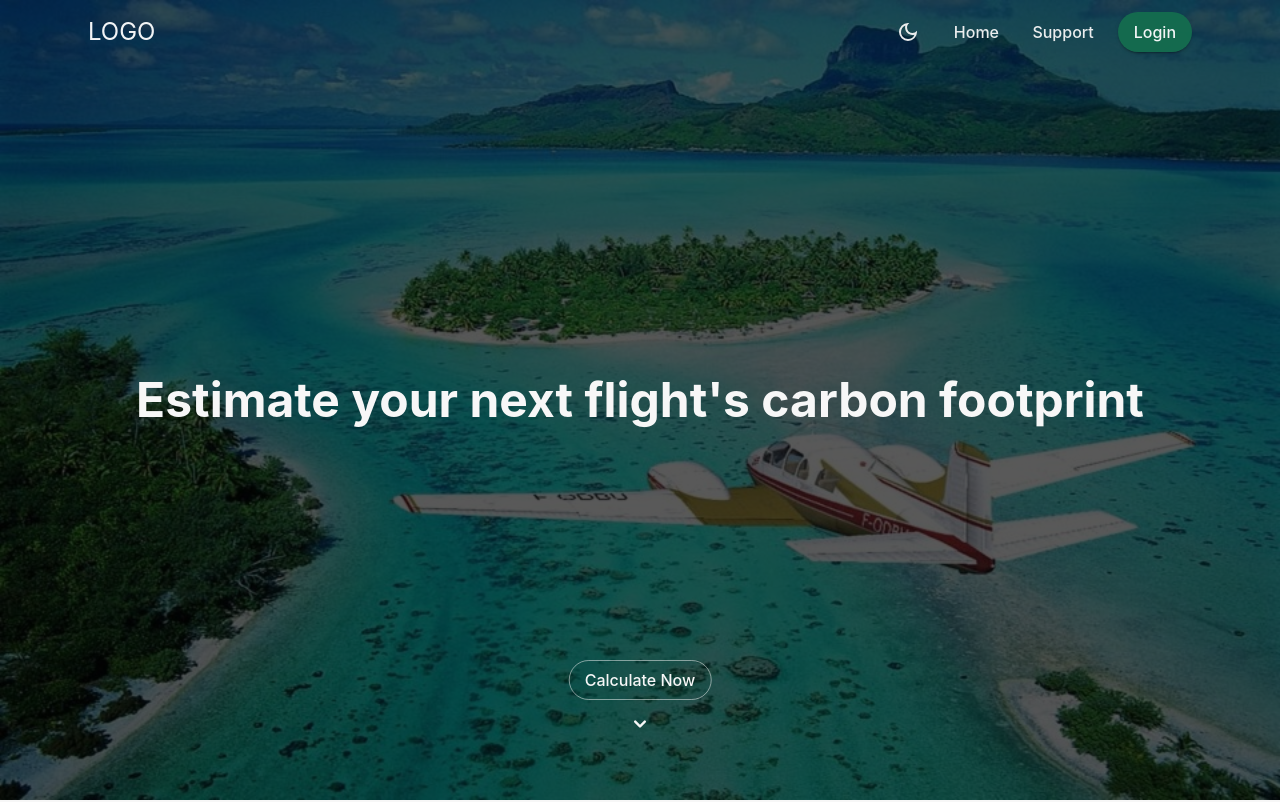
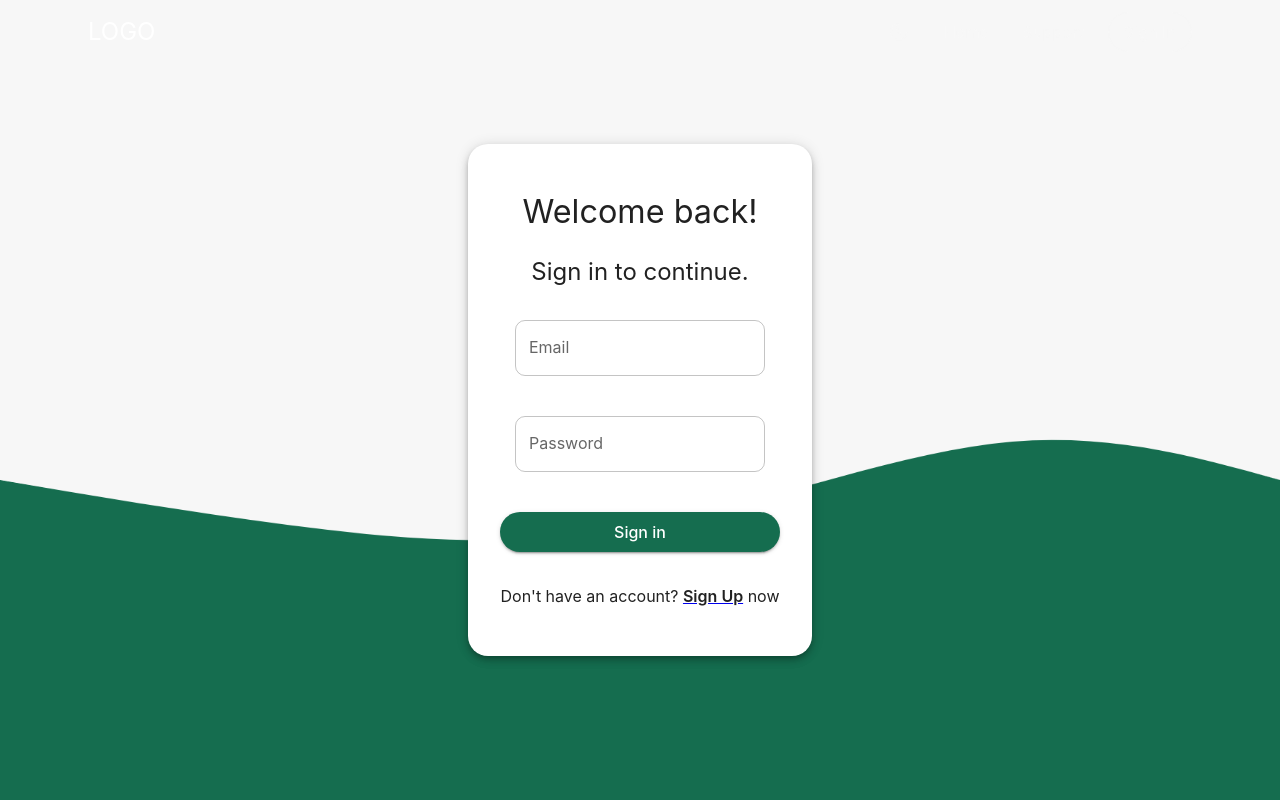
Before and after one commit to alisherkhan98/frintend-final-project, a React (Create React App) app: page /signin in a window 1280 px wide. Shown: the top 802 px of the page. Built offline with nearby package versions, Linux system fonts and the light colour scheme; no server answers.

Commit message:
added sign in screen

```diff
--- a/package.json
+++ b/package.json
@@ -11,10 +11,12 @@
     "@testing-library/react": "^13.4.0",
     "@testing-library/user-event": "^14.4.3",
     "axios": "^1.1.3",
+    "firebase": "^9.14.0",
     "react": "^18.2.0",
     "react-dom": "^18.2.0",
     "react-icons": "^4.6.0",
     "react-redux": "^8.0.5",
+    "react-router-dom": "^6.4.4",
     "react-scripts": "5.0.1",
     "web-vitals": "^2.1.4"
   },
--- a/src/App.js
+++ b/src/App.js
@@ -1,46 +1,29 @@
 // react
 import React from "react";
+// MUI
+import { useMediaQuery } from "@mui/material";
+// router
+import { BrowserRouter as Router, Routes, Route } from "react-router-dom";
 // components
 import Navbar from "./components/Navbar";
-import Hero from "./components/Hero";
-import Calculator from "./components/Calculator";
-import DidYouKnow from "./components/DidYouKnow";
 import Theme from "./theme";
-import MyAlert from "./components/MyAlert";
-import Footer from "./components/Footer";
-// redux
-import { useSelector } from "react-redux";
-import ResultCards from "./components/ResultCards";
-// MUI
-import { useMediaQuery } from "@mui/material";
+// screens
+import HomeScreen from "./screens/HomeScreen";
+import SignInScreen from "./screens/SignInScreen";
 
 function App() {
   const initialMode = useMediaQuery("(prefers-color-scheme: dark)");
   const [isDarkMode, setIsDarkMode] = React.useState(initialMode);
-  const { footprintDetails, isFetchingFootprint, footprintError } = useSelector(
-    (state) => state.flightData
-  );
-  console.log(footprintError);
+
   return (
     <Theme isDarkMode={isDarkMode}>
-      <Navbar setIsDarkMode={setIsDarkMode} isDarkMode={isDarkMode} />
-      <Hero />
-      <Calculator />
-      {/* alert for errors */}
-      {footprintError && !footprintDetails && (
-        <MyAlert
-          text={
-            "Error code: " +
-            footprintError.status +
-            ". " +
-            footprintError.message
-          }
-          severity="error"
-        />
-      )}
-      {footprintDetails && !isFetchingFootprint && <ResultCards />}
-      <DidYouKnow />
-      <Footer />
+      <Router>
+        <Navbar setIsDarkMode={setIsDarkMode} isDarkMode={isDarkMode} />
+        <Routes>
+          <Route path="/" element={<HomeScreen />} />
+          <Route path="/signin" element={<SignInScreen />} />
+        </Routes>
+      </Router>
     </Theme>
   );
 }
--- a/src/components/Calculator.js
+++ b/src/components/Calculator.js
@@ -113,7 +113,7 @@ function Calculator() {
   }
 
   return (
-    <Box sx={{ backgroundColor: "neutral.main", py: 5 }} ref={calculatorRef}>
+    <Box sx={{ backgroundColor: "neutral.main", py: 8 }} ref={calculatorRef}>
       <Container>
         <Paper
           component="form"
--- a/src/components/DidYouKnow.js
+++ b/src/components/DidYouKnow.js
@@ -16,7 +16,7 @@ function DidYouKnow() {
   const theme = useTheme();
   return (
     <Box
-      sx={{ backgroundColor: "background.section", py: 5 }}
+      sx={{ backgroundColor: "background.section", py: 8 }}
       component="section"
     >
       <Container>
@@ -25,7 +25,7 @@ function DidYouKnow() {
           variant="h4"
           textAlign="center"
           fontWeight={700}
-          mb={4}
+          mb={6}
         >
           Did You Know?
         </Typography>
--- a/src/components/Navbar.js
+++ b/src/components/Navbar.js
@@ -20,6 +20,8 @@ import {
 // icons
 import { FaBars } from "react-icons/fa";
 import { MdOutlineDarkMode, MdOutlineWbSunny } from "react-icons/md";
+// router
+import { useLocation, useNavigate } from "react-router-dom";
 
 // constants
 const drawerWidth = "66vw";
@@ -28,6 +30,8 @@ function Navbar({ setIsDarkMode, isDarkMode }) {
   const [mobileOpen, setMobileOpen] = React.useState(false);
   const [show, setShow] = React.useState(false);
   const theme = useTheme();
+  const navigate = useNavigate();
+  let location = useLocation();
 
   // listener for scroll
   React.useEffect(() => {
@@ -38,9 +42,15 @@ function Navbar({ setIsDarkMode, isDarkMode }) {
         setShow(false);
       }
     }
-    window.addEventListener("scroll", navTransition);
-    return () => window.removeEventListener("scroll", navTransition);
-  }, []);
+
+    if (location.pathname === "/signIn") {
+      setShow(true);
+    } else {
+      setShow(false);
+      window.addEventListener("scroll", navTransition);
+      return () => window.removeEventListener("scroll", navTransition);
+    }
+  }, [location.pathname]);
 
   // function to toggle drawer
   const handleDrawerToggle = () => {
@@ -101,7 +111,7 @@ function Navbar({ setIsDarkMode, isDarkMode }) {
         elevation={show ? 5 : 0}
         sx={{
           opacity: 0.95,
-          transition: "all .5s ease",
+          transition: "all .3s ease",
         }}
       >
         <Container>
@@ -127,14 +137,22 @@ function Navbar({ setIsDarkMode, isDarkMode }) {
               >
                 {darkModeIcon}
               </IconButton>
-              <Button color={show ? "primary" : "hero"} sx={{ mr: 2 }}>
+              <Button
+                color={show ? "primary" : "hero"}
+                sx={{ mr: 2 }}
+                onClick={() => navigate("/")}
+              >
                 Home
               </Button>
               <Button color={show ? "primary" : "hero"} sx={{ mr: 2 }}>
                 Support
               </Button>
-              <Button variant="contained" color="primary" sx={{}}>
-                Login
+              <Button
+                variant="outlined"
+                color={show ? "primary" : "hero"}
+                onClick={() => navigate("/signIn")}
+              >
+                Sign In
               </Button>
             </Box>
             <IconButton
--- a/src/components/ResultCards.js
+++ b/src/components/ResultCards.js
@@ -24,7 +24,7 @@ function ResultCards() {
   const totalEmissions = Math.round(footprintDetails.carbon_kg) + " kg";
   const trees = Math.round(footprintDetails.carbon_kg / 21) + " trees";
   return (
-    <Box sx={{ backgroundColor: "neutral.main", py: 5 }}>
+    <Box sx={{ backgroundColor: "neutral.main", pt: 3, pb: 8 }}>
       <Container>
         <Typography
           color="primary"
--- a/src/custom hooks/UseFetchFootprint.js
+++ b/src/custom hooks/UseFetchFootprint.js
@@ -15,7 +15,6 @@ function UseFetchFootprint(details, calculatorRef) {
   const { isFetchingFootprint } = useSelector((state) => state.flightData);
   React.useEffect(() => {
     if (isFetchingFootprint) {
-      console.log(process.env.REACT_APP_API_KEY);
       const legs = [
         {
           departure_airport: details?.departureAirport?.code,
--- /dev/null
+++ b/src/screens/HomeScreen.js
@@ -0,0 +1,40 @@
+// react
+import React from "react";
+// redux
+import { useSelector } from "react-redux";
+// components
+import Hero from "../components/Hero";
+import Calculator from "../components/Calculator";
+import DidYouKnow from "../components/DidYouKnow";
+import MyAlert from "../components/MyAlert";
+import ResultCards from "../components/ResultCards";
+import Footer from "../components/Footer";
+
+function HomeScreen() {
+  const { footprintDetails, isFetchingFootprint, footprintError } = useSelector(
+    (state) => state.flightData
+  );
+  return (
+    <>
+      <Hero />
+      <Calculator />
+      {/* alert for errors */}
+      {footprintError && !footprintDetails && (
+        <MyAlert
+          text={
+            "Error code: " +
+            footprintError.status +
+            ". " +
+            footprintError.message
+          }
+          severity="error"
+        />
+      )}
+      {footprintDetails && !isFetchingFootprint && <ResultCards />}
+      <DidYouKnow />
+      <Footer />
+    </>
+  );
+}
+
+export default HomeScreen;
--- /dev/null
+++ b/src/screens/SignInScreen.js
@@ -0,0 +1,156 @@
+import React from "react";
+// MUI
+import {
+  Box,
+  Typography,
+  TextField,
+  Button,
+  useTheme,
+  IconButton,
+  Card,
+} from "@mui/material";
+// Router
+import { useNavigate, Link } from "react-router-dom";
+// Firebase
+import { signInWithEmailAndPassword } from "firebase/auth";
+// import { auth } from "../firebase/firebaseConfig";
+// icons
+import { AiFillHome } from "react-icons/ai";
+// redux
+import { useDispatch } from "react-redux";
+// images
+import wave from "../assets/img/wavebg.png";
+
+const textFieldStyle = {
+  width: 250,
+  my: 1,
+};
+
+function SignInScreen() {
+  const theme = useTheme();
+  const dispatch = useDispatch();
+  const navigate = useNavigate();
+  const [credentials, setCredentials] = React.useState({
+    email: "",
+    password: "",
+  });
+
+  //   function to make components controlled
+  function handleChange(e) {
+    const target = e.target;
+    setCredentials((state) => ({
+      ...state,
+      [target.name]: target.value,
+    }));
+  }
+  //   function to handle sign in
+  const signIn = (e) => {
+    e.preventDefault();
+
+    //     let isAborted = false;
+    //     // firebase sign in
+    //     signInWithEmailAndPassword(auth, credentials.email, credentials.password)
+    //       .catch((error) => {
+    //         isAborted = true;
+    //         dispatch(openAlert({ message: error.code, severity: "error" }));
+    //         setTimeout(() => {
+    //           dispatch(closeAlert());
+    //         }, 2000);
+    //       })
+    //       .then((user) => {
+    //         if (isAborted) return;
+    //         dispatch(openLoading());
+    //         navigate("/");
+    //       });
+  };
+  return (
+    <>
+      <Box
+        sx={{
+          display: "flex",
+          justifyContent: "center",
+          alignItems: "center",
+          width: "100vw",
+          minHeight: "100vh",
+          py: 8,
+          boxSizing: "border-box",
+          backgroundImage: `url(${wave})`,
+          backgroundRepeat: "no-repeat",
+          backgroundSize: "100vw 80vh",
+          backgroundPosition: "bottom",
+          backgroundColor: "neutral.main",
+        }}
+      >
+        <Card
+          sx={{
+            display: "flex",
+            flexDirection: "column",
+            justifyContent: "center",
+            alignItems: "center",
+            gap: 3,
+            px: 4,
+            py: 6,
+            zIndex: 10,
+          }}
+          component="form"
+          noValidate
+          autoComplete="off"
+        >
+          <Typography variant="h4" color="text.primary">
+            Welcome back!
+          </Typography>
+          <Typography variant="h5" color="text.primary">
+            Sign in to continue.
+          </Typography>
+
+          <TextField
+            // html input attribute
+            sx={textFieldStyle}
+            name="email"
+            type="email"
+            color="primary"
+            placeholder="johndoe@email.com"
+            label="Email"
+            variant="outlined"
+            onChange={handleChange}
+            value={credentials.email}
+          />
+          <TextField
+            sx={textFieldStyle}
+            name="password"
+            type="password"
+            color="primary"
+            placeholder="password"
+            label="Password"
+            variant="outlined"
+            onChange={handleChange}
+            value={credentials.password}
+          />
+          <Button
+            variant="contained"
+            color="primary"
+            onClick={signIn}
+            type="submit"
+            sx={{ width: "100%", my: 1 }}
+          >
+            Sign in
+          </Button>
+          <Typography variant="body1" color="text.primary">
+            Don&apos;t have an account?{" "}
+            <Link to="/signup">
+              <span
+                style={{ color: theme.palette.text.primary, fontWeight: 600 }}
+              >
+                Sign Up
+              </span>
+            </Link>
+            {"  "}
+            now
+          </Typography>
+        </Card>
+      </Box>
+    </>
+  );
+}
+
+export default SignInScreen;
```
Also changed, not shown: src/assets/img/wavebg.png (added), src/screens/Register.js (added), 1 other file (tests, documents, lock files or other folders).
